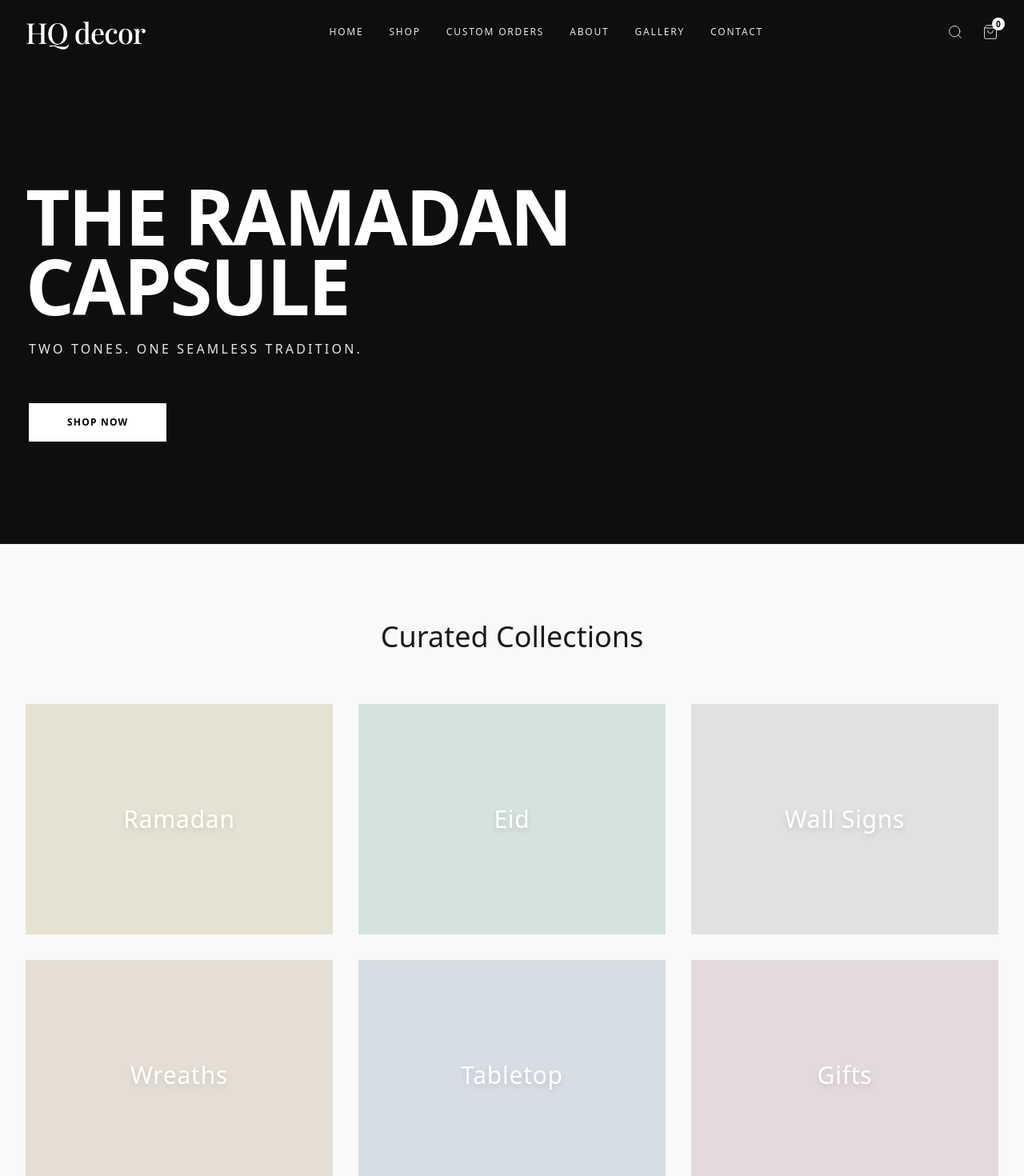
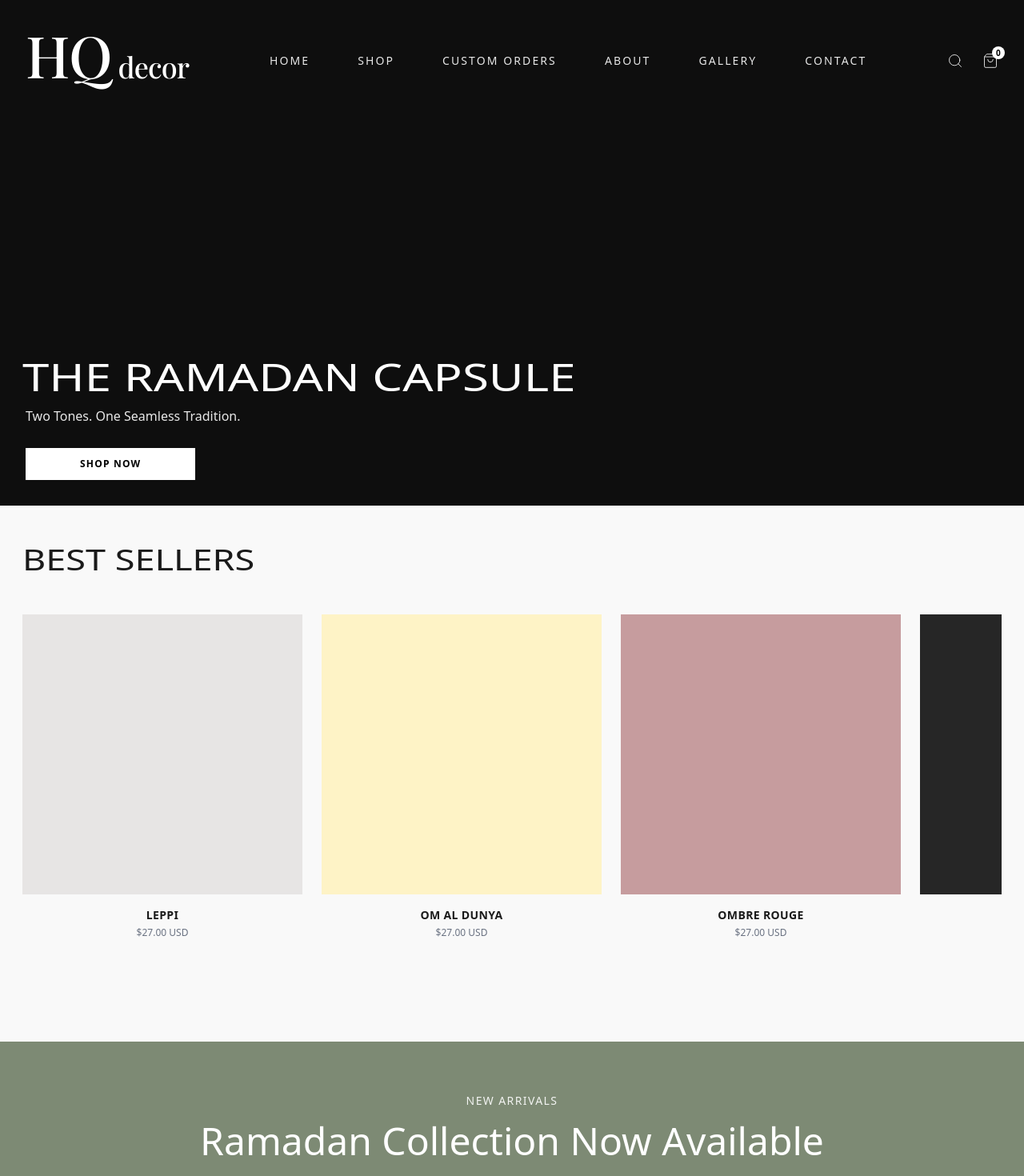
Before and after one commit to abdulq2205/HQ-Decor, a Next.js app: page / in a window 1280 px wide. Shown: the top 1470 px of the page at 80% size. Built offline with nearby package versions, Linux system fonts and the light colour scheme; a web font is replaced by a local one.

Commit message:
refine hero styling, navbar logic, and carousel arrows

```diff
--- a/src/app/page.tsx
+++ b/src/app/page.tsx
@@ -1,13 +1,29 @@
+"use client";
+
 import Link from "next/link";
-import { ArrowRight, ShoppingBag, FileText, CheckCircle } from "lucide-react";
+import { ArrowRight, ShoppingBag, FileText, CheckCircle, ChevronLeft, ChevronRight } from "lucide-react";
+import { useRef } from "react";
 
 export default function Home() {
+  const scrollRef = useRef<HTMLDivElement>(null);
+
+  const scrollLeft = () => {
+    if (scrollRef.current) {
+      scrollRef.current.scrollBy({ left: -300, behavior: "smooth" });
+    }
+  };
+
+  const scrollRight = () => {
+    if (scrollRef.current) {
+      scrollRef.current.scrollBy({ left: 300, behavior: "smooth" });
+    }
+  };
+
   return (
     <div className="space-y-0">
 
       {/* Hero Section */}
-      {/* Hero Section */}
-      <section className="relative h-[85vh] flex items-end justify-start bg-neutral-900 overflow-hidden">
+      <section className="relative h-[79vh] flex items-end justify-start bg-neutral-900 overflow-hidden">
         {/* Background Image */}
         <div className="absolute inset-0">
           {/*
@@ -20,18 +36,18 @@ export default function Home() {
           <div className="absolute inset-0 bg-black/40 z-0" />
         </div>
 
-        <div className="relative z-10 w-full max-w-7xl mx-auto px-4 sm:px-6 lg:px-8 pb-32 animate-in fade-in slide-in-from-bottom-10 duration-1000">
-          <div className="max-w-3xl space-y-6">
-            <h1 className="text-white font-sans text-5xl md:text-7xl lg:text-8xl font-bold tracking-tight uppercase leading-[0.9]">
-              The Ramadan <br /> Capsule
+        <div className="relative z-10 w-full px-5 md:px-7 pb-8 animate-in fade-in slide-in-from-bottom-10 duration-1000">
+          <div className="space-y-4">
+            <h1 className="text-white font-sans text-3xl md:text-4xl lg:text-5xl font-medium tracking-normal uppercase leading-[0.9] transform scale-x-125 origin-left w-fit">
+              The Ramadan Capsule
             </h1>
-            <p className="text-white/90 text-sm md:text-base tracking-[0.2em] font-medium uppercase pl-1">
+            <p className="text-white/90 text-sm md:text-base font-medium pl-1">
               Two Tones. One Seamless Tradition.
             </p>
-            <div className="pt-8 pl-1">
+            <div className="pt-3 pl-1">
               <Link
                 href="/shop"
-                className="inline-block bg-white text-black px-12 py-4 text-xs font-bold uppercase tracking-widest hover:bg-gray-200 transition-colors"
+                className="inline-block bg-white text-black px-17 py-3 text-xs font-bold uppercase tracking-widest hover:bg-gray-200 transition-colors"
               >
                 Shop Now
               </Link>
@@ -40,25 +56,65 @@ export default function Home() {
         </div>
       </section>
 
-      {/* Featured Categories */}
-      <section className="py-24 max-w-7xl mx-auto px-4 sm:px-6 lg:px-8">
-        <h2 className="font-serif text-3xl md:text-4xl text-center mb-16">Curated Collections</h2>
-        <div className="grid grid-cols-1 md:grid-cols-2 lg:grid-cols-3 gap-8">
-          {[
-            { name: "Ramadan", image: "bg-amber-50" },
-            { name: "Eid", image: "bg-emerald-50" },
-            { name: "Wall Signs", image: "bg-stone-50" },
-            { name: "Wreaths", image: "bg-orange-50" },
-            { name: "Tabletop", image: "bg-blue-50" },
-            { name: "Gifts", image: "bg-pink-50" }
-          ].map((cat) => (
-            <Link key={cat.name} href={`/shop?category=${cat.name}`} className="group relative aspect-[4/3] overflow-hidden block">
-              <div className={`w-full h-full ${cat.image} transition-transform duration-700 group-hover:scale-105`} />
-              <div className="absolute inset-0 flex items-center justify-center bg-black/10 group-hover:bg-black/20 transition-colors">
-                <span className="text-white font-serif text-3xl font-medium tracking-wide drop-shadow-md">{cat.name}</span>
+      {/* Featured Categories / Collections Carousel */}
+      <section className="pt-12 pb-24 w-full px-5 md:px-7">
+        <div className="flex justify-between items-end mb-12">
+          <h2 className="font-sans text-2xl md:text-4xl uppercase tracking-normal transform scale-x-125 origin-left w-fit">Best Sellers</h2>
+        </div>
+
+        {/* Carousel Container Wrapper */}
+        <div className="relative group">
+          {/* Left Arrow */}
+          <button
+            onClick={scrollLeft}
+            className="absolute left-0 top-[140px] md:top-[175px] -translate-y-1/2 z-50 p-3 bg-white border border-gray-200 text-black transition-all opacity-0 group-hover:opacity-100 shadow-md ml-4"
+            aria-label="Scroll left"
+          >
+            <ChevronLeft size={24} />
+          </button>
+
+          {/* Right Arrow */}
+          <button
+            onClick={scrollRight}
+            className="absolute right-0 top-[140px] md:top-[175px] -translate-y-1/2 z-50 p-3 bg-white border border-gray-200 text-black transition-all opacity-0 group-hover:opacity-100 shadow-md mr-4"
+            aria-label="Scroll right"
+          >
+            <ChevronRight size={24} />
+          </button>
+
+          {/* Scrollable Area */}
+          <div
+            ref={scrollRef}
+            className="flex overflow-x-auto space-x-6 pb-8 scrollbar-hide snap-x snap-mandatory"
+            style={{ scrollbarWidth: 'none', msOverflowStyle: 'none' }}
+          >
+            {[
+              { name: "LEPPI", price: "$27.00 USD", image: "bg-stone-200" },
+              { name: "OM AL DUNYA", price: "$27.00 USD", image: "bg-amber-100" },
+              { name: "OMBRE ROUGE", price: "$27.00 USD", image: "bg-red-900/40" },
+              { name: "OMBRE NOIR", price: "$27.00 USD", image: "bg-neutral-800" },
+              { name: "FLORAL MIST", price: "$27.00 USD", image: "bg-emerald-100" },
+              { name: "DESERT SAND", price: "$27.00 USD", image: "bg-orange-100" }
+            ].map((cat) => (
+              <div key={cat.name} className="flex-none w-[280px] md:w-[350px] snap-start group/card cursor-pointer">
+                {/* Image Container with Hover Overlay */}
+                <div className="relative aspect-square overflow-hidden mb-4 bg-gray-100">
+                  <div className={`w-full h-full ${cat.image} transition-transform duration-700 group-hover/card:scale-105`} />
+
+                  {/* Hover Add to Cart Bar */}
+                  <div className="absolute inset-x-0 bottom-0 bg-[#008A45] text-white py-3 text-center uppercase text-xs font-bold tracking-widest translate-y-full group-hover/card:translate-y-0 transition-transform duration-300">
+                    Add to Cart
+                  </div>
+                </div>
+
+                {/* Text Info */}
+                <div className="text-center space-y-1">
+                  <h3 className="text-sm font-bold uppercase tracking-wide">{cat.name}</h3>
+                  <p className="text-xs text-gray-500">{cat.price}</p>
+                </div>
               </div>
-            </Link>
-          ))}
+            ))}
+          </div>
         </div>
       </section>
 
--- a/src/components/layout/Navbar.tsx
+++ b/src/components/layout/Navbar.tsx
@@ -14,10 +14,13 @@ export function Navbar() {
     const pathname = usePathname();
     const isHome = pathname === "/";
     const [isScrolled, setIsScrolled] = useState(false);
+    const [isPastHero, setIsPastHero] = useState(false);
 
     useEffect(() => {
         const handleScroll = () => {
             setIsScrolled(window.scrollY > 50);
+            // Hero is 79vh, so check if we've scrolled past that
+            setIsPastHero(window.scrollY > (window.innerHeight * 0.79));
         };
         window.addEventListener("scroll", handleScroll);
         return () => window.removeEventListener("scroll", handleScroll);
@@ -38,14 +41,16 @@ export function Navbar() {
     // If Home AND not scrolled -> Transparent bg, White text
     // Else -> White/Blur bg, Dark text
     const isTransparent = isHome && !isScrolled;
+    const shouldHide = isHome && isPastHero;
 
     return (
         <nav
             className={cn(
                 "fixed top-0 left-0 right-0 z-50 transition-all duration-300",
+                shouldHide ? "-translate-y-full" : "translate-y-0",
                 isTransparent
-                    ? "bg-transparent border-transparent text-white"
-                    : "bg-primary/95 backdrop-blur-md border-b border-gray-100 text-secondary"
+                    ? "bg-transparent border-transparent text-white pt-7"
+                    : "bg-primary/95 backdrop-blur-md border-b border-gray-100 text-[#4A3427] pb-2"
             )}
             onMouseLeave={() => setHoveredLink(null)}
         >
@@ -64,22 +69,22 @@ export function Navbar() {
                     {/* Logo */}
                     <div className="flex-shrink-0 flex items-center justify-center md:justify-start w-full md:w-auto absolute left-0 right-0 md:relative pointer-events-none md:pointer-events-auto">
                         <Link href="/" className="pointer-events-auto font-playfair-manual text-3xl md:text-4xl tracking-tight">
-                            HQ decor
+                            <span className="text-6xl md:text-7xl">HQ</span> decor
                         </Link>
                     </div>
 
                     {/* Desktop Navigation */}
-                    <div className="hidden md:flex space-x-8 items-center">
+                    <div className="hidden md:flex space-x-15 items-center pt-4">
                         {navLinks.map((link) => (
                             <Link
                                 key={link.name}
                                 href={link.href}
                                 onMouseEnter={() => setHoveredLink(link.name)}
                                 className={cn(
-                                    "text-xs font-medium uppercase tracking-[0.15em] transition-all duration-300 relative group py-1",
+                                    "text-sm font-medium uppercase tracking-[0.15em] transition-all duration-300 relative group py-1",
                                     // Scale effect on hover
                                     "hover:scale-110 origin-center",
-                                    isTransparent ? "text-white/90 hover:text-white" : "text-secondary/80 hover:text-accent"
+                                    isTransparent ? "text-white/90 hover:text-white" : "text-[#4A3427] hover:text-accent"
                                 )}
                             >
                                 {link.name}
@@ -92,12 +97,12 @@ export function Navbar() {
                     </div>
 
                     {/* Right Icons */}
-                    <div className="flex items-center space-x-6 z-10">
-                        <button className={cn("transition-colors", isTransparent ? "text-white hover:text-gray-200" : "text-secondary hover:text-accent")}>
+                    <div className="flex items-center space-x-6 z-10 pt-4">
+                        <button className={cn("transition-colors", isTransparent ? "text-white hover:text-gray-200" : "text-[#4A3427] hover:text-accent")}>
                             <Search size={20} strokeWidth={1} />
                         </button>
                         <button
-                            className={cn("transition-colors relative", isTransparent ? "text-white hover:text-gray-200" : "text-secondary hover:text-accent")}
+                            className={cn("transition-colors relative", isTransparent ? "text-white hover:text-gray-200" : "text-[#4A3427] hover:text-accent")}
                             onClick={() => setIsCartOpen(true)}
                         >
                             <ShoppingBag size={20} strokeWidth={1} />
```
Also changed, not shown: src/components/layout/Footer.tsx (+6 -6 lines).
